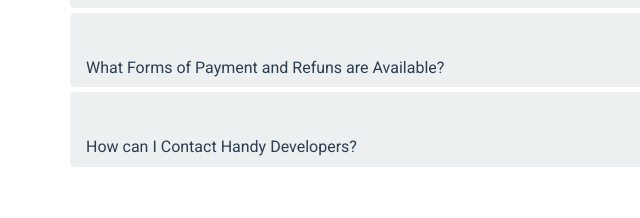
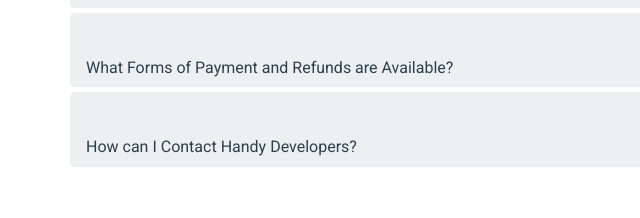
Before and after one commit to handydevelopers/handydevelopers.github.io, a plain HTML site: page index.html in a window 1280 px wide. Shown: the part 5620-5838 px from the top of the page, 0-640 px from the left. Drawn offline with Linux system fonts and the light colour scheme.

Commit message:
Update index.html

```diff
--- a/index.html
+++ b/index.html
@@ -466,7 +466,7 @@
 						    <div class="panel-heading">
 						      <h4 class="panel-title">
 						        <a data-toggle="collapse" data-parent="#accordion" href="#collapseFour">
-						           What Forms of Payment and Refuns are Available?
+						           What Forms of Payment and Refunds are Available?
 						        </a>
 						      </h4>
 						    </div>
```
